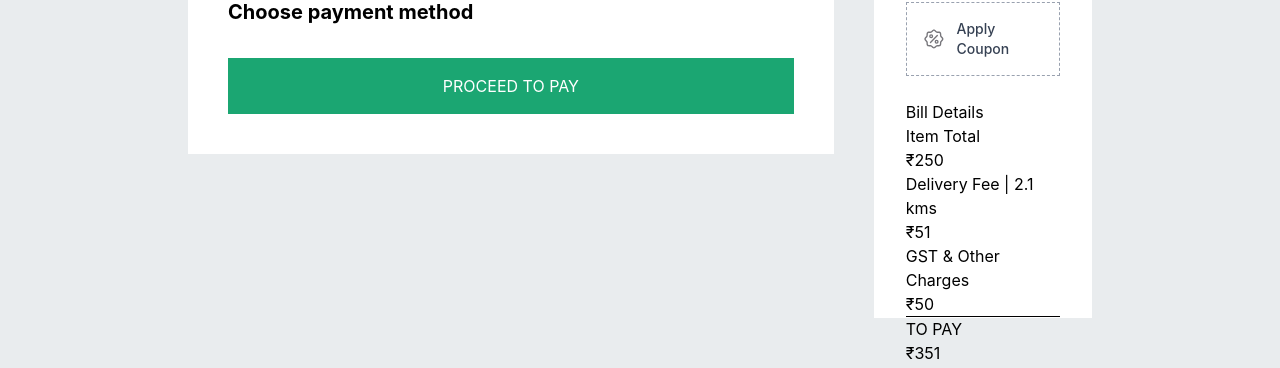
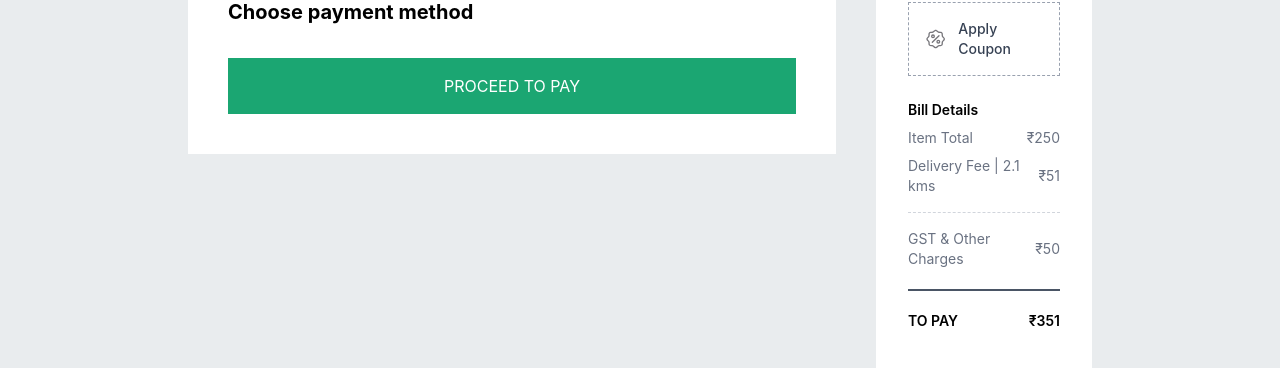
Before and after one commit to abiek12/fd-app, a React (Vite) app: page /cart in a window 1280 px wide. Shown: the part 426-794 px from the top of the page. Built offline with nearby package versions, Linux system fonts and the light colour scheme.

Commit message:
styled right section

```diff
--- a/src/components/Cart.jsx
+++ b/src/components/Cart.jsx
@@ -34,11 +34,16 @@ const Cart = () => {
           </button>
         </div>
       </div>
-      <div className="right-container bg-white px-8 py-10 w-1/4 flex flex-col gap-6">
+      <div className="right-container w-1/4 flex flex-col gap-6">
+        <div className="bg-white px-8 py-10 flex flex-col gap-6">
           <div className="delivery-address flex flex-col gap-2">
             <div className="heading flex justify-between items-center">
               <h1 className="text-lg font-bold">Delivery Address</h1>
-            <PencilIcon size={20} color="#ff5200" className="cursor-pointer" />
+              <PencilIcon
+                size={20}
+                color="#ff5200"
+                className="cursor-pointer"
+              />
             </div>
             <div className="address">
               <div className="address-name text-lg font-semibold">Home</div>
@@ -52,28 +57,30 @@ const Cart = () => {
             <SealPercentIcon size={24} color="#77767b" />
             <p className="text-sm text-gray-700 font-medium">Apply Coupon</p>
           </div>
-        <div className="bill-details">
-          <h4>Bill Details</h4>
-          <div className="item-total">
-            <p>Item Total</p>
-            <p>₹250</p>
+          <div className="bill-details flex flex-col gap-2">
+            <h4 className="text-sm font-semibold">Bill Details</h4>
+            <div className="item-total flex justify-between items-center text-sm text-gray-500 font-normal">
+              <p className="">Item Total</p>
+              <p className="">₹250</p>
             </div>
-          <div className="delivery-fee">
+            <div className="delivery-fee flex justify-between items-center text-sm text-gray-500 font-normal">
               <p>Delivery Fee | 2.1 kms</p>
               <p>₹51</p>
             </div>
-          <div className="gst-other-charges">
+            <hr className="my-2 border-t border-dashed border-gray-300" />
+            <div className="gst-other-charges flex justify-between items-center text-sm text-gray-500 font-normal">
               <p>GST & Other Charges</p>
               <p>₹50</p>
             </div>
-          <hr />
-          <div className="grand-total">
+            <hr className="my-3 border-t-2 border-gray-600" />
+            <div className="grand-total flex justify-between items-center text-sm font-semibold">
               <p>TO PAY</p>
               <p>₹351</p>
             </div>
-          <div className="savings">
+          </div>
+        </div>
+        <div className="savings p-4 bg-green-200 border border-solid border-green-600 text-green-800 font-medium">
           <h4>Savings of ₹25</h4>
-          </div>
         </div>
       </div>
     </div>
```
Lines whose indentation alone changed are shown as unchanged.
